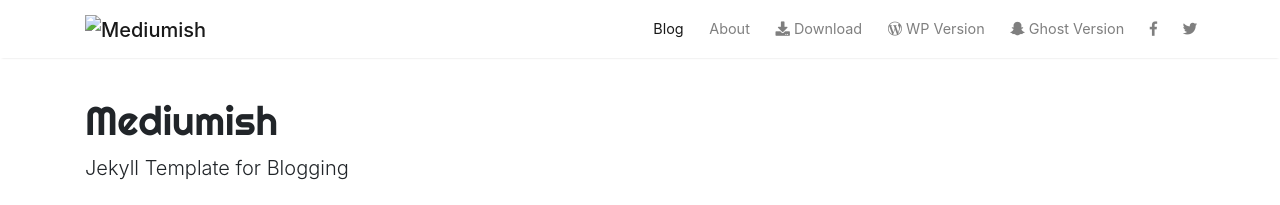
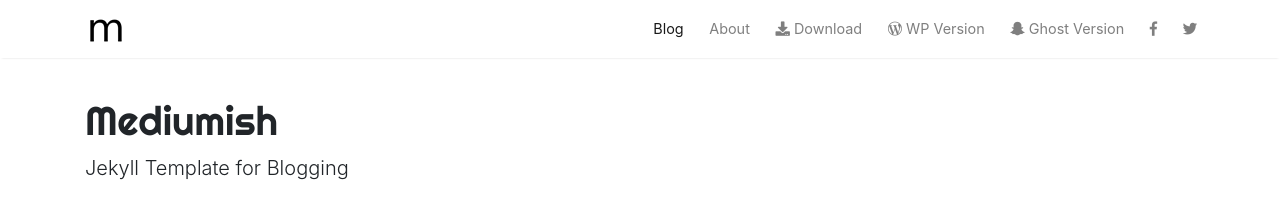
Before and after one commit to michaelwu1749/michaelwu1749.github.io, a Jekyll site: the page built from index.html, in a window 1280 px wide. Shown: the top 205 px of the page. Built offline with Jekyll 4.4.1, drawn with Linux system fonts in a browser that asks for light colours; nearby versions of some CDN libraries; the list of posts is cut into pages by our own code; comment, search, counter and statistics services are not loaded.

Commit message:
Update _config.yml
Try to solve the problem that source not found

```diff
--- a/_config.yml
+++ b/_config.yml
@@ -2,9 +2,9 @@
 name: "Mediumish"
 description: "Jekyll Template for Blogging"
 meta_description: "Jekyll template, Medium styled, free for bloggers."
-logo: '/michaelwu1749.github.io/assets/images/logo.png'
-favicon: '/michaelwu1749.github.io/assets/images/logo.png'
-baseurl: /mediumish-theme-jekyll
+logo: 'assets/images/logo.png'
+favicon: 'assets/images/logo.png'
+baseurl: /michaelwu1749.github.io
 google_analytics: 'UA-46278016-1'
 disqus: 'demowebsite'
 mailchimp-list: 'https://wowthemes.us11.list-manage.com/subscribe/post?u=8aeb20a530e124561927d3bd8&amp;id=8c3d2d214b'
```
